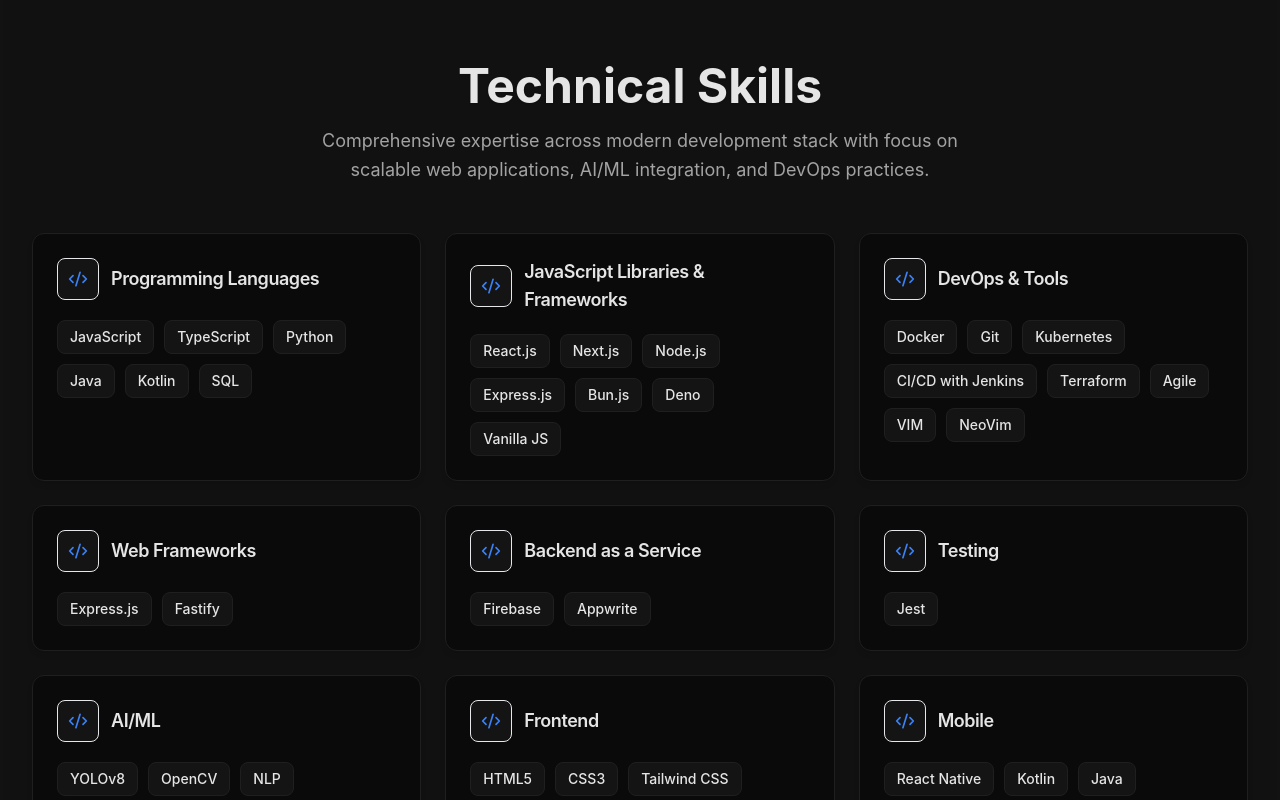
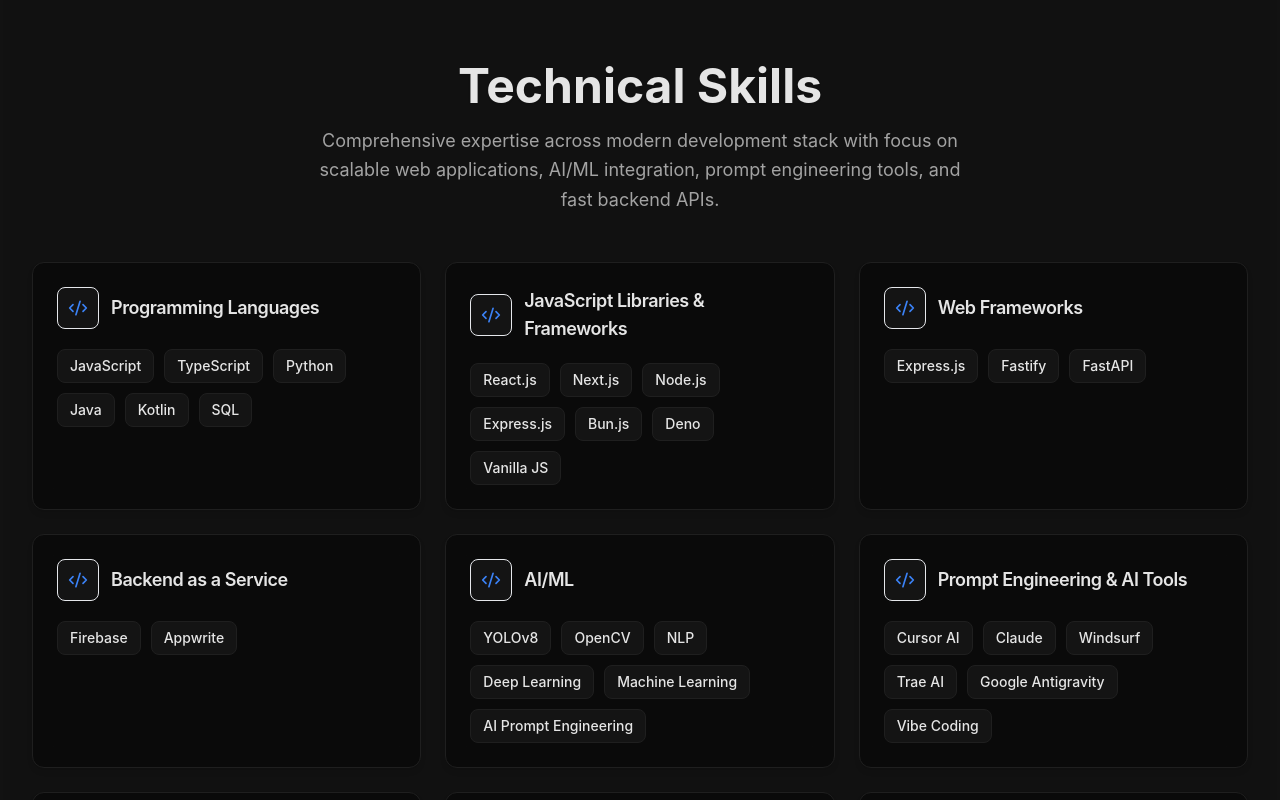
Before and after one commit to Sharjeel-Saleem-06/Portfolio, a React (Vite) app: page / in a window 1280 px wide. Shown: the part 920-1720 px from the top of the page. Built offline with nearby package versions, Linux system fonts and the light colour scheme.

Commit message:
Update skills to highlight prompt engineering tools

```diff
--- a/src/components/Skills.tsx
+++ b/src/components/Skills.tsx
@@ -6,14 +6,13 @@
 const Skills = () => {
   const { theme } = useTheme()
 
-  const skillCategories = [
+  const skillCategories: { title: string; skills: string[] }[] = [
     { title: 'Programming Languages', skills: skillsData['Programming Languages'] },
     { title: 'JavaScript Libraries & Frameworks', skills: skillsData['JavaScript Libraries & Frameworks'] },
-    { title: 'DevOps & Tools', skills: skillsData['DevOps & Tools'] },
     { title: 'Web Frameworks', skills: skillsData['Web Frameworks'] },
     { title: 'Backend as a Service', skills: skillsData['Backend as a Service'] },
-    { title: 'Testing', skills: skillsData['Testing'] },
     { title: 'AI/ML', skills: skillsData['AI/ML'] },
+    { title: 'Prompt Engineering & AI Tools', skills: skillsData['Prompt Engineering & AI Tools'] },
     { title: 'Frontend', skills: skillsData['Frontend'] },
     { title: 'Mobile', skills: skillsData['Mobile'] },
     { title: 'Database', skills: skillsData['Database'] },
@@ -48,7 +47,7 @@
             Technical Skills
           </h2>
           <p className={`text-lg ${textSecondaryClass} max-w-2xl mx-auto leading-relaxed`}>
-            Comprehensive expertise across modern development stack with focus on scalable web applications, AI/ML integration, and DevOps practices.
+            Comprehensive expertise across modern development stack with focus on scalable web applications, AI/ML integration, prompt engineering tools, and fast backend APIs.
           </p>
         </motion.div>
 
--- a/src/data/portfolio.ts
+++ b/src/data/portfolio.ts
@@ -23,14 +23,13 @@
 export const skillsData = {
   "Programming Languages": ["JavaScript", "TypeScript", "Python", "Java", "Kotlin", "SQL"],
   "JavaScript Libraries & Frameworks": ["React.js", "Next.js", "Node.js", "Express.js", "Bun.js", "Deno", "Vanilla JS"],
-  "DevOps & Tools": ["Docker", "Git", "Kubernetes", "CI/CD with Jenkins", "Terraform", "Agile", "VIM", "NeoVim"],
-  "Web Frameworks": ["Express.js", "Fastify"],
+  "Web Frameworks": ["Express.js", "Fastify", "FastAPI"],
   "Backend as a Service": ["Firebase", "Appwrite"],
-  "Testing": ["Jest"],
   "AI/ML": ["YOLOv8", "OpenCV", "NLP", "Deep Learning", "Machine Learning", "AI Prompt Engineering"],
   "Frontend": ["HTML5", "CSS3", "Tailwind CSS", "SCSS/Sass", "Framer Motion"],
   "Mobile": ["React Native", "Kotlin", "Java"],
-  "Database": ["PostgreSQL", "MongoDB", "MySQL", "Supabase", "Firebase"]
+  "Database": ["PostgreSQL", "MongoDB", "MySQL", "Supabase", "Firebase"],
+  "Prompt Engineering & AI Tools": ["Cursor AI", "Claude", "Windsurf", "Trae AI", "Google Antigravity", "Vibe Coding"]
 }
 
 export const projects = [
```
Also changed, not shown: 1 other file (tests, documents, lock files or other folders).
